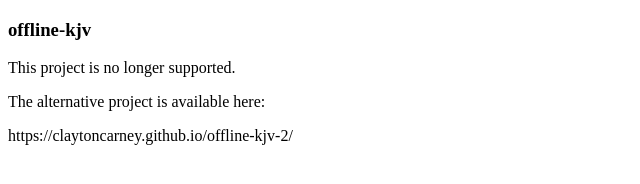
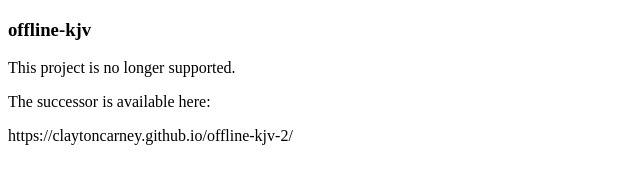
Before and after one commit to claytoncarney/offline-kjv, a plain HTML site: page index.html in a window 1280 px wide. Shown: the full height of the page, 0-640 px from the left. Drawn offline with Linux system fonts and the light colour scheme.

Commit message:
Update index.html

```diff
--- a/index.html
+++ b/index.html
@@ -8,7 +8,7 @@
 </head>
 <body>
   <h3>offline-kjv</h3>
-  <p>This project is no longer supported.</p><p>The alternative project is available here:</p>
+  <p>This project is no longer supported.</p><p>The successor is available here:</p>
   <p><a href="https://claytoncarney.github.io/offline-kjv-2/"></a>https://claytoncarney.github.io/offline-kjv-2/</p>
 </body>
 </html>
```
